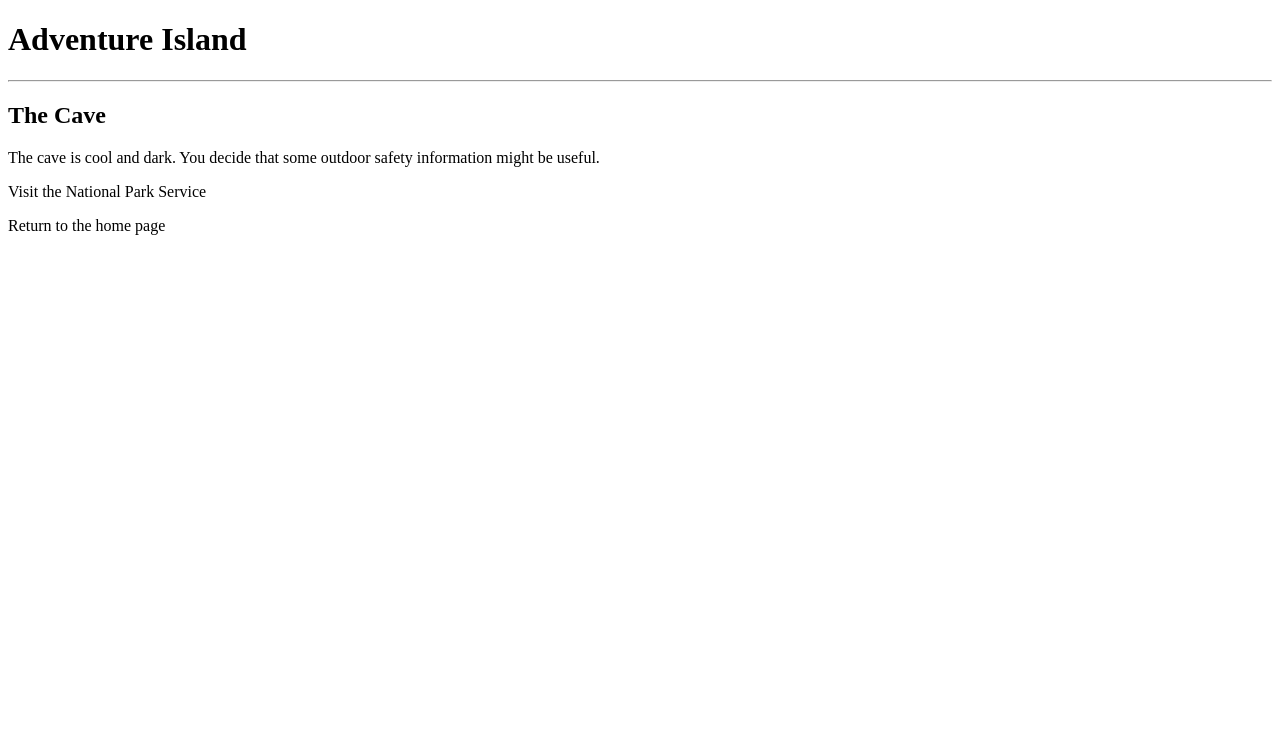
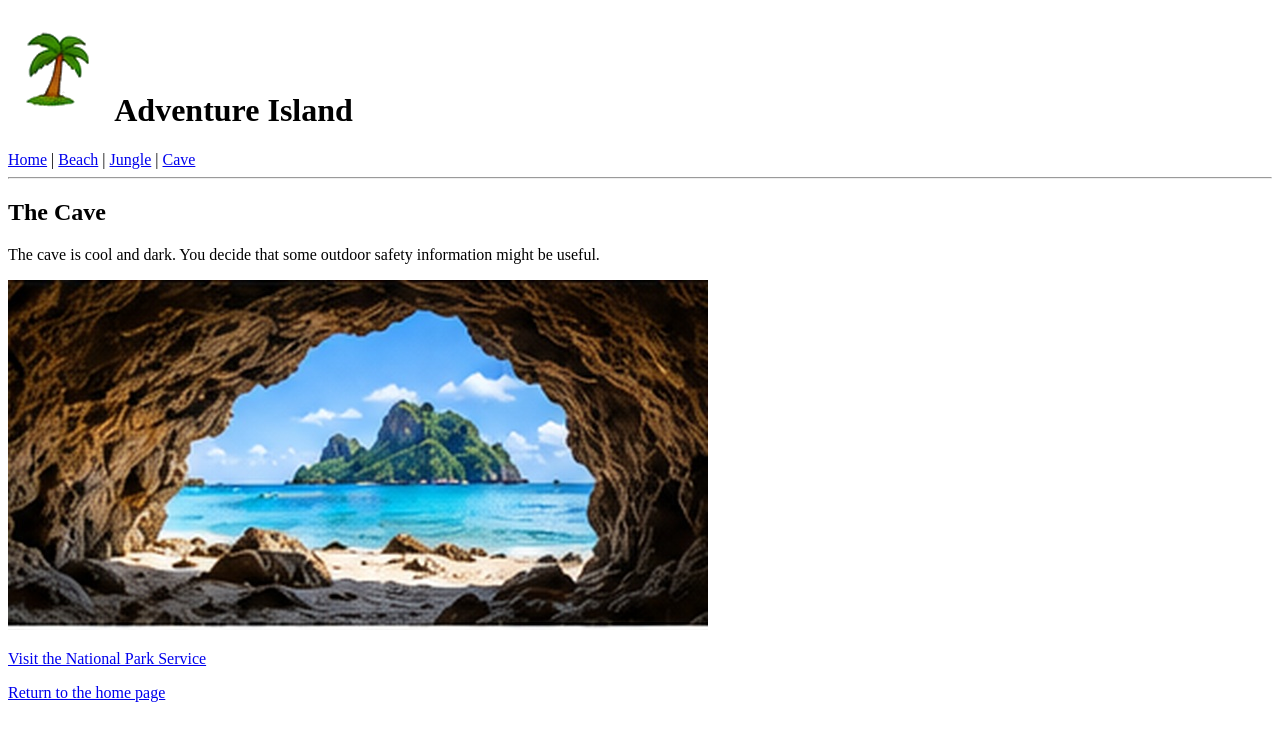
Before and after one commit to crex424/Island, a plain HTML site: page cave.html in a window 1280 px wide. Drawn offline with Linux system fonts and the light colour scheme.

Commit message:
beach jungle cave done

```diff
--- a/cave.html
+++ b/cave.html
@@ -7,9 +7,13 @@
 </head>
 <body>
     <header>
-        <!-- TODO: Add the palm-tree.png image here -->
-        <h1>Adventure Island</h1>
-        <!-- TODO: Add navigation links to all five pages -->
+        <h1>
+            <img src="images/palm-tree.png" alt = "image of palm tree">
+            Adventure Island
+        </h1>
+         <nav>
+            <a href = "index.html">Home</a> | <a href = "beach.html">Beach</a> | <a href = "jungle.html">Jungle</a> | <a href = "cave.html">Cave</a>
+        </nav>
     </header>
 
     <hr>
@@ -17,13 +21,16 @@
     <h2>The Cave</h2>
     <p>The cave is cool and dark. You decide that some outdoor safety information might be useful.</p>
 
-    <!-- TODO: Add images/cave-large.jpg here -->
+    <img src="images/cave-large.jpg" alt = "image of large cave">
 
-    <p>
-        <!-- TODO: Link this text to https://www.nps.gov/ and open it in a new tab -->
-        Visit the National Park Service
-    </p>
-
-    <p><!-- TODO: Link back to index.html -->Return to the home page</p>
+    <a href = "https://www.nps.gov/index.htm" target = "_blank" alt = "leads to national park service page">
+        <p>
+            <!-- TODO: Link this text to https://www.nps.gov/ and open it in a new tab -->
+            Visit the National Park Service
+        </p>
+    </a>
+    <a href = "index.html" alt = "leads to home page">
+        <p><!-- TODO: Link back to index.html -->Return to the home page</p>
+    </a>
 </body>
 </html>
```
Also changed, not shown: beach.html (+11 -8 lines), index.html (+12 -3 lines), jungle.html (+14 -10 lines).
